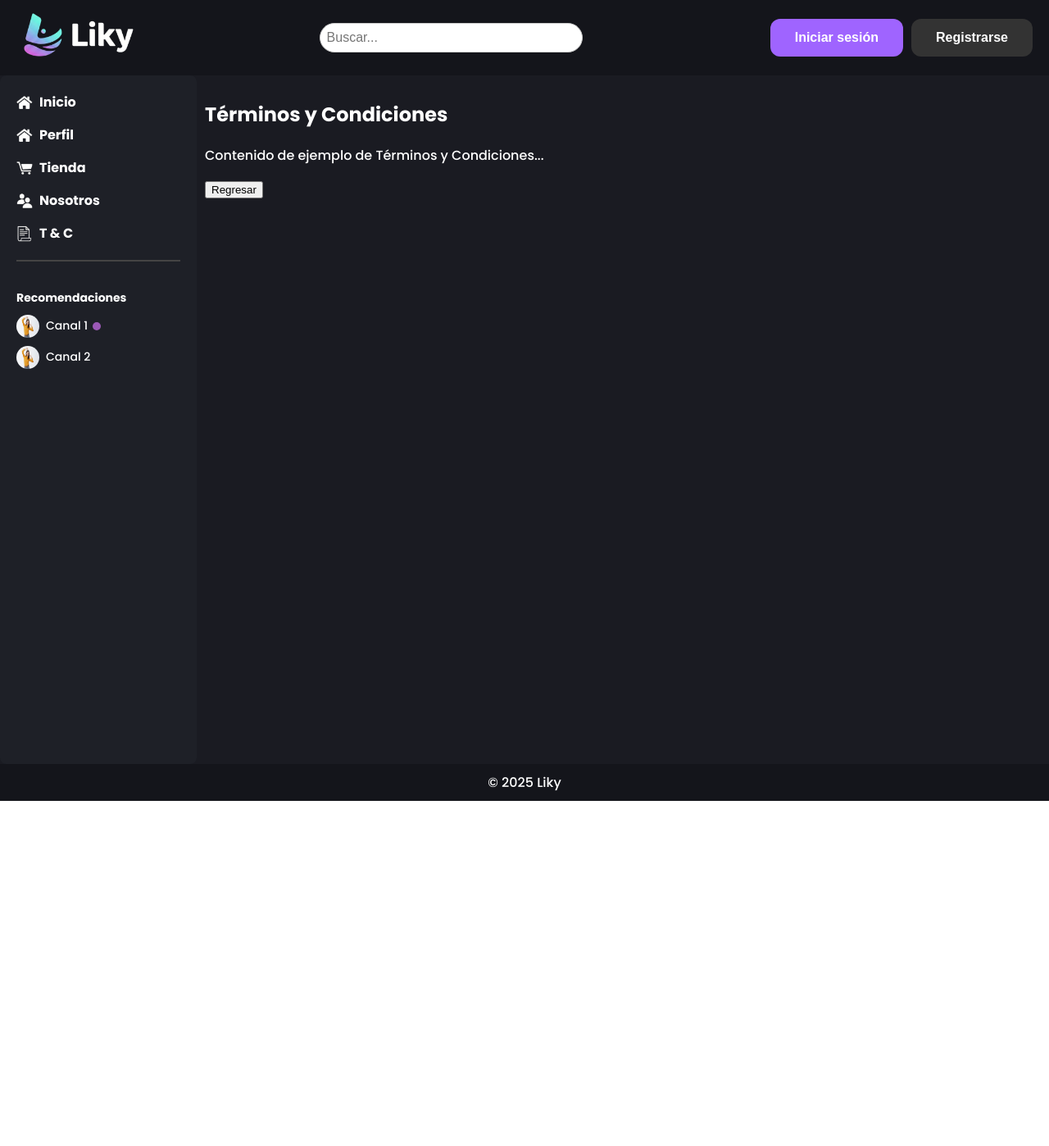
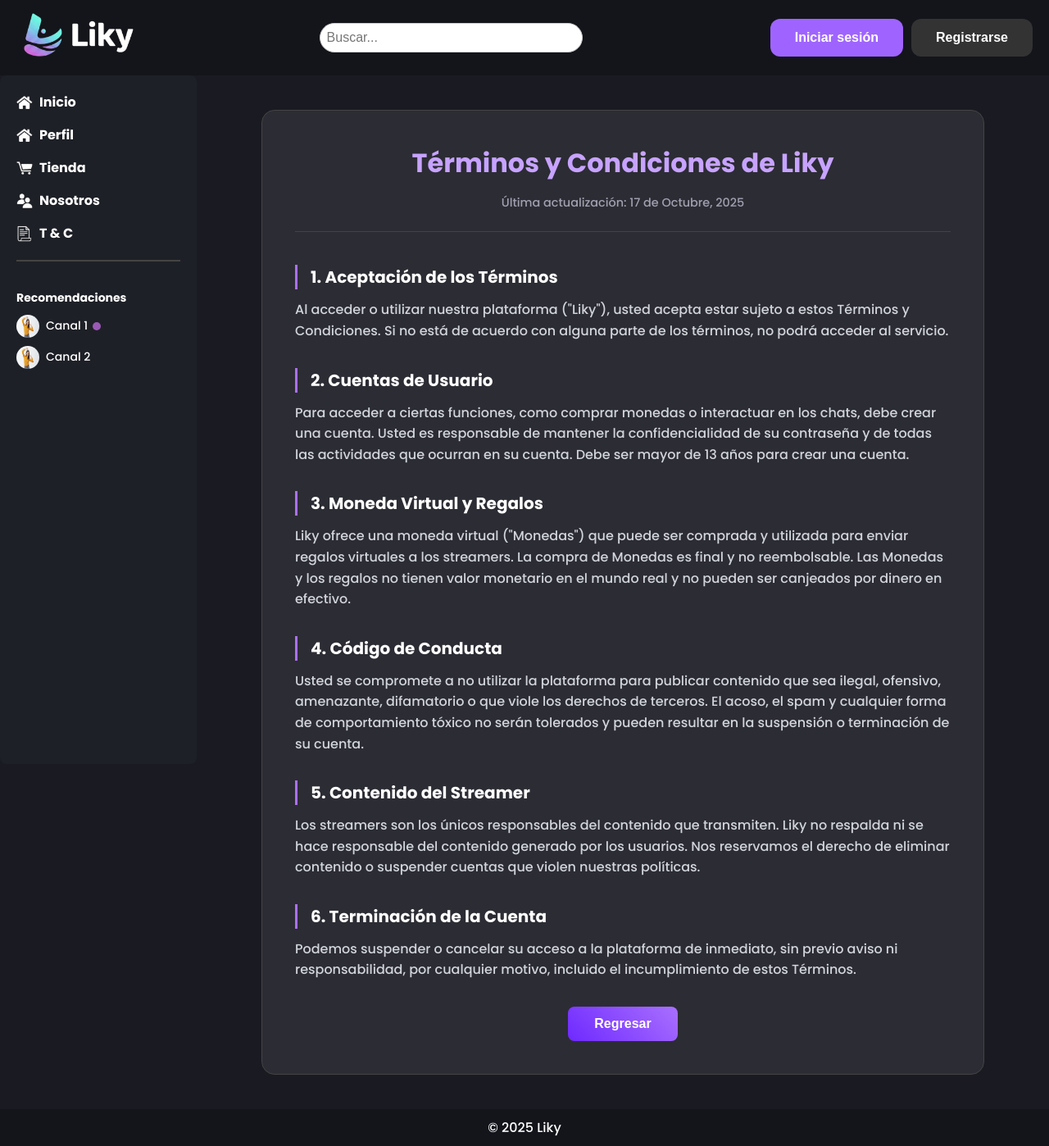
Before and after one commit to Dracaryscode/PrograWeb_StreamApp, a React (Vite) app: page /tyc in a window 1280 px wide. Shown: the whole page at 82% size. Before the commit the page ends 977 px from the top, so only its background shows below. Built offline with nearby package versions, Linux system fonts and the light colour scheme; no server answers.

Commit message:
Actualizado el TyC

```diff
--- /dev/null
+++ b/src/pages/TyC.module.css
@@ -0,0 +1,78 @@
+/* src/pages/TyC.module.css */
+
+.tycContainer {
+  max-width: 800px;
+  margin: 2rem auto;
+  padding: 2.5rem;
+  background-color: #2c2c34; /* Fondo oscuro consistente */
+  border-radius: 16px;
+  border: 1px solid #444;
+  color: #d1d5db; /* Texto gris claro para legibilidad */
+  animation: fadeIn 0.5s ease-out;
+}
+
+.title {
+  color: #c7a3ff; /* Color púrpura para el título principal */
+  font-size: 2rem;
+  font-weight: 800;
+  text-align: center;
+  margin: 0 0 0.5rem 0;
+}
+
+.lastUpdated {
+  text-align: center;
+  font-size: 0.9rem;
+  color: #a0a0b0;
+  margin-bottom: 2.5rem;
+  border-bottom: 1px solid #444;
+  padding-bottom: 1.5rem;
+}
+
+.section {
+  margin-bottom: 2rem;
+}
+
+.section h3 {
+  color: #ffffff; /* Títulos de sección en blanco */
+  font-size: 1.25rem;
+  font-weight: 700;
+  margin: 0 0 0.75rem 0;
+  border-left: 3px solid #a970ff; /* Acento de color */
+  padding-left: 1rem;
+}
+
+.section p {
+  line-height: 1.6;
+  font-size: 1rem;
+  margin: 0;
+}
+
+.backButton {
+  display: block;
+  margin: 2rem auto 0 auto;
+  padding: 0.75rem 2rem;
+  border: none;
+  border-radius: 8px;
+  background: linear-gradient(45deg, #6e29ff, #a970ff);
+  color: white;
+  font-size: 1rem;
+  font-weight: 700;
+  cursor: pointer;
+  transition: all 0.3s ease;
+}
+
+.backButton:hover {
+  transform: translateY(-2px);
+  box-shadow: 0 5px 15px rgba(169, 112, 255, 0.3);
+}
+
+@keyframes fadeIn {
+  from {
+    opacity: 0;
+    transform: translateY(10px);
+  }
+  to {
+    opacity: 1;
+    transform: translateY(0);
+  }
+}
--- a/src/pages/TyC.tsx
+++ b/src/pages/TyC.tsx
@@ -1,11 +1,62 @@
 import React from "react";
+import { useNavigate } from "react-router-dom";
+import styles from "./TyC.module.css"; // Usaremos CSS Modules para los estilos
 
-const TyC: React.FC = () => (
-  <div>
-    <h2>Términos y Condiciones</h2>
-    <p>Contenido de ejemplo de Términos y Condiciones...</p>
-    <button onClick={() => window.history.back()}>Regresar</button>
-  </div>
-);
+const TyC: React.FC = () => {
+  const navigate = useNavigate();
+
+  return (
+    <div className={styles.tycContainer}>
+      <h2 className={styles.title}>Términos y Condiciones de Liky</h2>
+      <p className={styles.lastUpdated}>Última actualización: 17 de Octubre, 2025</p>
+
+      <div className={styles.section}>
+        <h3>1. Aceptación de los Términos</h3>
+        <p>
+          Al acceder o utilizar nuestra plataforma ("Liky"), usted acepta estar sujeto a estos Términos y Condiciones. Si no está de acuerdo con alguna parte de los términos, no podrá acceder al servicio.
+        </p>
+      </div>
+
+      <div className={styles.section}>
+        <h3>2. Cuentas de Usuario</h3>
+        <p>
+          Para acceder a ciertas funciones, como comprar monedas o interactuar en los chats, debe crear una cuenta. Usted es responsable de mantener la confidencialidad de su contraseña y de todas las actividades que ocurran en su cuenta. Debe ser mayor de 13 años para crear una cuenta.
+        </p>
+      </div>
+
+      <div className={styles.section}>
+        <h3>3. Moneda Virtual y Regalos</h3>
+        <p>
+          Liky ofrece una moneda virtual ("Monedas") que puede ser comprada y utilizada para enviar regalos virtuales a los streamers. La compra de Monedas es final y no reembolsable. Las Monedas y los regalos no tienen valor monetario en el mundo real y no pueden ser canjeados por dinero en efectivo.
+        </p>
+      </div>
+
+      <div className={styles.section}>
+        <h3>4. Código de Conducta</h3>
+        <p>
+          Usted se compromete a no utilizar la plataforma para publicar contenido que sea ilegal, ofensivo, amenazante, difamatorio o que viole los derechos de terceros. El acoso, el spam y cualquier forma de comportamiento tóxico no serán tolerados y pueden resultar en la suspensión o terminación de su cuenta.
+        </p>
+      </div>
+
+      <div className={styles.section}>
+        <h3>5. Contenido del Streamer</h3>
+        <p>
+          Los streamers son los únicos responsables del contenido que transmiten. Liky no respalda ni se hace responsable del contenido generado por los usuarios. Nos reservamos el derecho de eliminar contenido o suspender cuentas que violen nuestras políticas.
+        </p>
+      </div>
+
+      <div className={styles.section}>
+        <h3>6. Terminación de la Cuenta</h3>
+        <p>
+          Podemos suspender o cancelar su acceso a la plataforma de inmediato, sin previo aviso ni responsabilidad, por cualquier motivo, incluido el incumplimiento de estos Términos.
+        </p>
+      </div>
+
+      <button className={styles.backButton} onClick={() => navigate(-1)}>
+        Regresar
+      </button>
+    </div>
+  );
+};
 
 export default TyC;
```
